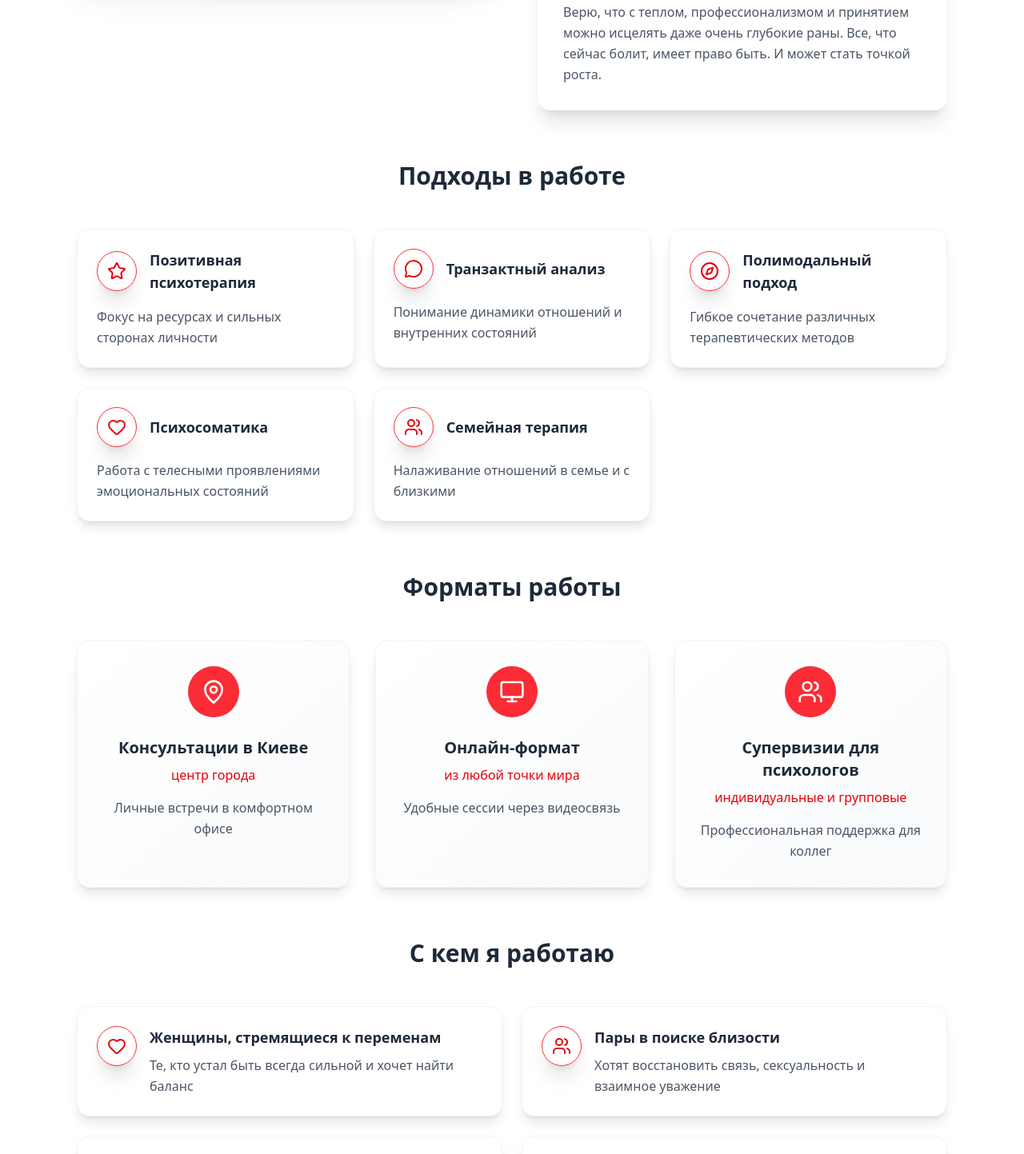
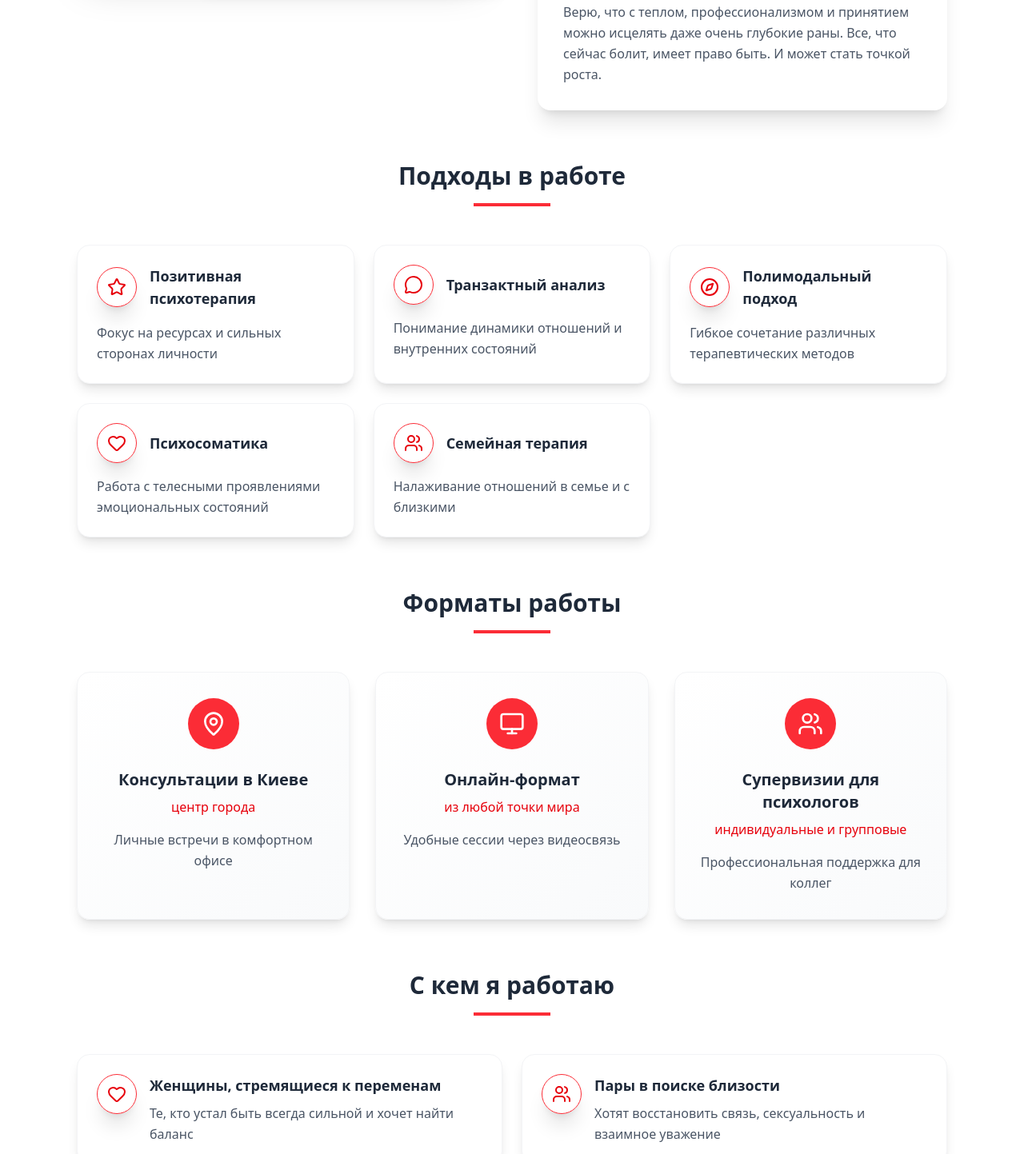
Before and after one commit to kenzay01/psychologist-site, a Next.js app: page /ru/aboutMe in a window 1280 px wide. Shown: the part 698-2141 px from the top of the page at 80% size. Built offline with nearby package versions, Linux system fonts and the light colour scheme.

Commit message:
add hightlighting text

```diff
--- a/app/[locale]/aboutMe/page.tsx
+++ b/app/[locale]/aboutMe/page.tsx
@@ -166,6 +166,7 @@
           <div className="mb-16">
             <h2 className="text-3xl font-bold text-gray-800 text-center mb-12">
               {dict?.aboutMe.approachesTitle}
+              <div className="w-24 h-1 bg-red-500 mx-auto mt-4"></div>
             </h2>
             <div className="grid md:grid-cols-2 lg:grid-cols-3 gap-6">
               {approaches.map((approach, index) => {
@@ -196,6 +197,7 @@
           <div className="mb-16">
             <h2 className="text-3xl font-bold text-gray-800 text-center mb-12">
               {dict?.aboutMe.workFormatsTitle}
+              <div className="w-24 h-1 bg-red-500 mx-auto mt-4"></div>
             </h2>
             <div className="grid md:grid-cols-3 gap-8">
               {workFormats.map((format, index) => {
@@ -227,6 +229,7 @@
           <div className="mb-16">
             <h2 className="text-3xl font-bold text-gray-800 text-center mb-12">
               {dict?.aboutMe.clientTypesTitle}
+              <div className="w-24 h-1 bg-red-500 mx-auto mt-4"></div>
             </h2>
             <div className="grid md:grid-cols-2 gap-6">
               {clientTypes.map((client, index) => {
```
